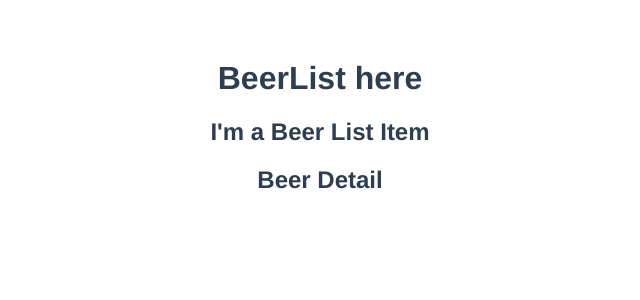
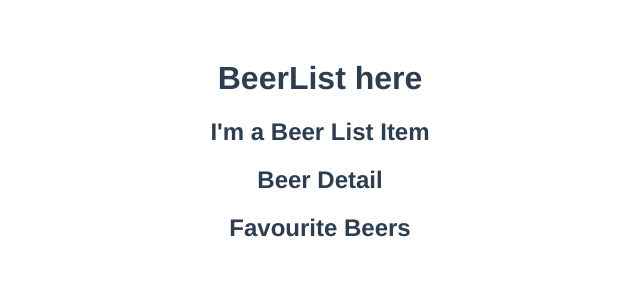
Before and after one commit to mjmccoach/Vue_MultiComponent_API, a Vue app: page / in a window 1280 px wide. Shown: the top 300 px of the page, without its empty margins (320-960 px from the left). Built offline with nearby package versions, Linux system fonts and the light colour scheme.

Commit message:
Created skeletoned and registed the FavouriteBeers component

```diff
--- a/src/App.vue
+++ b/src/App.vue
@@ -2,18 +2,21 @@
   <div id="app">
     <beer-list/>
     <beer-detail/>
+    <favourite-beers/>
   </div>
 </template>
 
 <script>
 import BeerList from './components/BeerList.vue';
 import BeerDetail from './components/BeerDetail.vue';
+import FavouriteBeers from './components/FavouriteBeers.vue';
 
 export default {
   name: 'App',
   components: {
     'beer-list' : BeerList,
-    'beer-detail' : BeerDetail
+    'beer-detail' : BeerDetail,
+    'favourite-beers' : FavouriteBeers
 
   }
 }
--- /dev/null
+++ b/src/components/FavouriteBeers.vue
@@ -0,0 +1,13 @@
+<template>
+  <h2>Favourite Beers</h2>
+</template>
+
+<script>
+export default {
+
+}
+</script>
+
+<style>
+
+</style>
```
